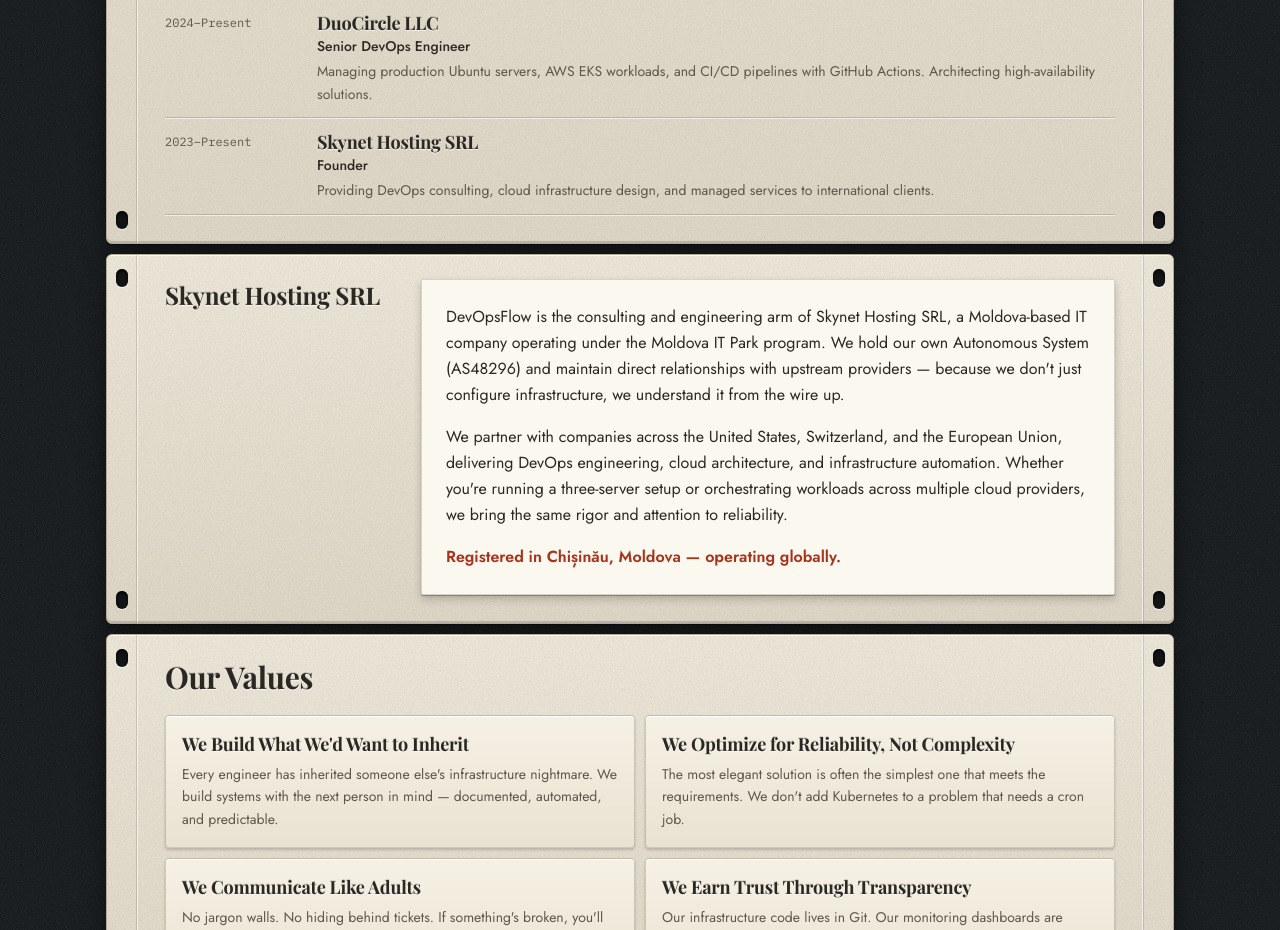
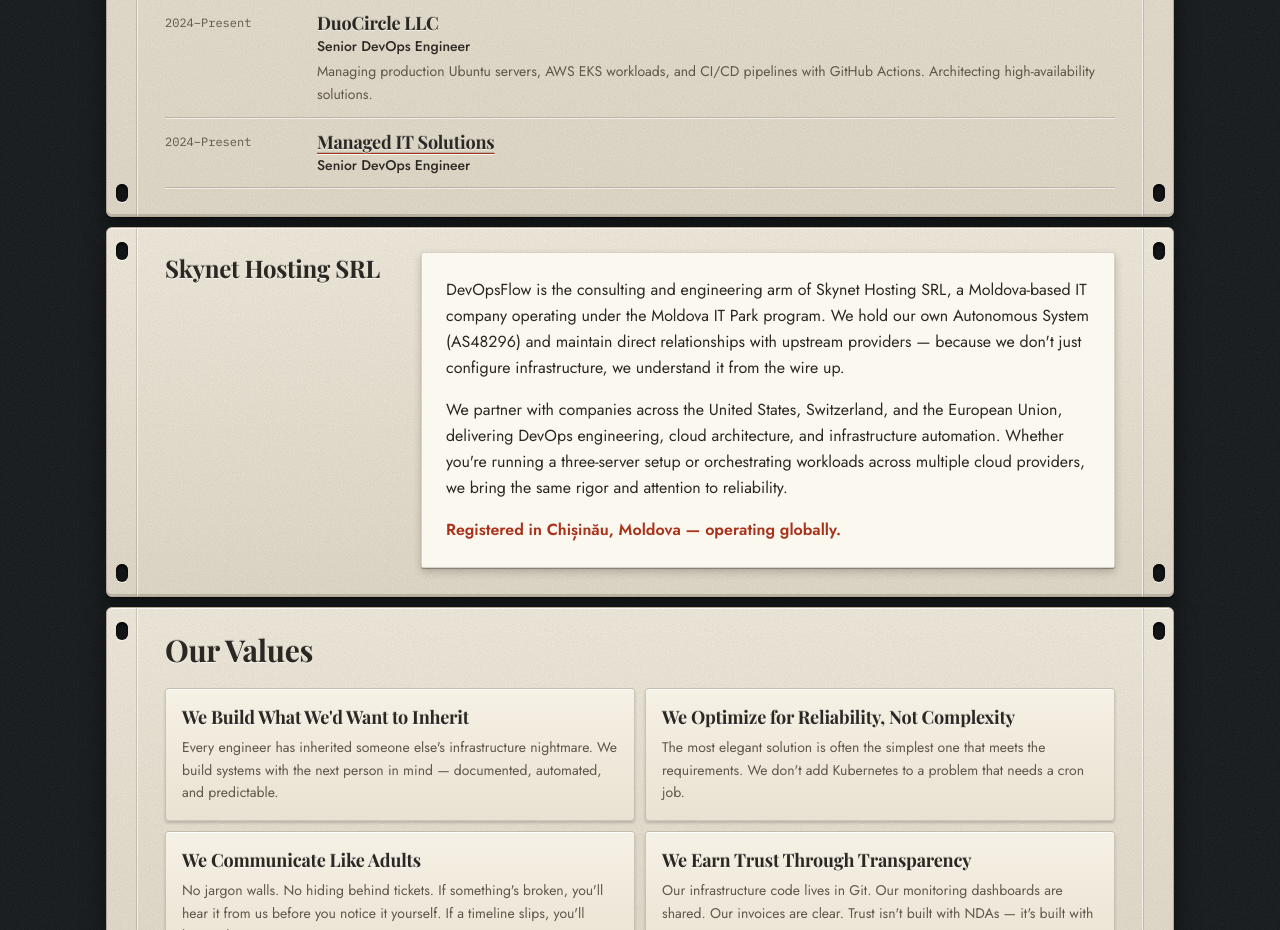
Before and after one commit to mcujba/devopsflow, a Next.js app: page /en/about in a window 1280 px wide. Shown: the part 2500-3430 px from the top of the page. Built offline with nearby package versions, Linux system fonts and the light colour scheme; no server answers; a web font is replaced by a local one.

Commit message:
feat: replace the Skynet Hosting founder entry with the Managed IT Solutions role
Co-Authored-By: Claude Opus 5.5 <noreply@anthropic.com>

```diff
--- a/messages/en.json
+++ b/messages/en.json
@@ -189,10 +189,9 @@
     "tl_duocircle_company": "DuoCircle LLC",
     "tl_duocircle_role": "Senior DevOps Engineer",
     "tl_duocircle_desc": "Managing production Ubuntu servers, AWS EKS workloads, and CI/CD pipelines with GitHub Actions. Architecting high-availability solutions.",
-    "tl_skynet_date": "2023–Present",
-    "tl_skynet_company": "Skynet Hosting SRL",
-    "tl_skynet_role": "Founder",
-    "tl_skynet_desc": "Providing DevOps consulting, cloud infrastructure design, and managed services to international clients.",
+    "tl_mit_date": "2024–Present",
+    "tl_mit_company": "Managed IT Solutions",
+    "tl_mit_role": "Senior DevOps Engineer",
     "certs_title": "Certified. Verified. Battle-Tested.",
     "certs_subtitle": "Every certification I hold was earned to solve a real engineering challenge — not to decorate a wall.",
     "cert_cka_name": "CKA — Certified Kubernetes Administrator",
--- a/messages/ro.json
+++ b/messages/ro.json
@@ -189,10 +189,9 @@
     "tl_duocircle_company": "DuoCircle LLC",
     "tl_duocircle_role": "Senior DevOps Engineer",
     "tl_duocircle_desc": "Administrez servere de producție Ubuntu, workload-uri AWS EKS și pipeline-uri CI/CD cu GitHub Actions. Arhitectez soluții de high-availability.",
-    "tl_skynet_date": "2023–Prezent",
-    "tl_skynet_company": "Skynet Hosting SRL",
-    "tl_skynet_role": "Fondator",
-    "tl_skynet_desc": "Ofer consultanță DevOps, design de infrastructură cloud și servicii managed clienților internaționali.",
+    "tl_mit_date": "2024–Prezent",
+    "tl_mit_company": "Managed IT Solutions",
+    "tl_mit_role": "Senior DevOps Engineer",
     "certs_title": "Certificate. Verificabile. Testate în Luptă.",
     "certs_subtitle": "Fiecare certificare pe care o dețin a fost obținută pentru a rezolva o provocare reală de inginerie — nu pentru a decora un perete.",
     "cert_cka_name": "CKA — Certified Kubernetes Administrator",
--- a/messages/ru.json
+++ b/messages/ru.json
@@ -189,10 +189,9 @@
     "tl_duocircle_company": "DuoCircle LLC",
     "tl_duocircle_role": "Senior DevOps Engineer",
     "tl_duocircle_desc": "Управляю продакшн-серверами Ubuntu, рабочими нагрузками AWS EKS и CI/CD-пайплайнами с GitHub Actions. Проектирую решения высокой доступности.",
-    "tl_skynet_date": "2023–Настоящее время",
-    "tl_skynet_company": "Skynet Hosting SRL",
-    "tl_skynet_role": "Основатель",
-    "tl_skynet_desc": "Предоставляю DevOps-консалтинг, проектирование облачной инфраструктуры и managed-услуги международным клиентам.",
+    "tl_mit_date": "2024–Настоящее время",
+    "tl_mit_company": "Managed IT Solutions",
+    "tl_mit_role": "Senior DevOps Engineer",
     "certs_title": "Сертифицировано. Проверяемо. Испытано в Бою.",
     "certs_subtitle": "Каждая моя сертификация была получена для решения реальной инженерной задачи — а не для украшения стены.",
     "cert_cka_name": "CKA — Certified Kubernetes Administrator",
--- a/src/components/about/about-sections.tsx
+++ b/src/components/about/about-sections.tsx
@@ -94,8 +94,14 @@ export function AboutProcess() {
 
 const timelineEntries = [
   "moldtelecom", "orange", "saltedge",
-  "gilat", "alexhost", "ebs", "duocircle", "skynet",
+  "gilat", "alexhost", "ebs", "duocircle", "mit",
 ] as const;
+
+type TimelineKey = (typeof timelineEntries)[number];
+
+/** Company sites worth linking, and entries that have no description line. */
+const timelineLinks: Partial<Record<TimelineKey, string>> = { mit: "https://mitdev.md" };
+const withoutDescription: ReadonlySet<TimelineKey> = new Set(["mit"]);
 
 export function AboutTimeline() {
   const t = useTranslations("AboutPage");
@@ -108,9 +114,24 @@ export function AboutTimeline() {
           <li key={key} className="grid gap-x-6 gap-y-1 py-3 sm:grid-cols-[8rem_minmax(0,1fr)]">
             <p className="font-mono text-xs text-ink-muted sm:pt-1">{t(`tl_${key}_date`)}</p>
             <div>
-              <h3 className="display text-lg leading-snug">{t(`tl_${key}_company`)}</h3>
+              <h3 className="display text-lg leading-snug">
+                {timelineLinks[key] ? (
+                  <a
+                    href={timelineLinks[key]}
+                    target="_blank"
+                    rel="noopener noreferrer"
+                    className="underline decoration-red underline-offset-4"
+                  >
+                    {t(`tl_${key}_company`)}
+                  </a>
+                ) : (
+                  t(`tl_${key}_company`)
+                )}
+              </h3>
               <p className="text-sm font-medium">{t(`tl_${key}_role`)}</p>
-              <p className="mt-1 text-sm leading-relaxed text-ink-muted">{t(`tl_${key}_desc`)}</p>
+              {!withoutDescription.has(key) && (
+                <p className="mt-1 text-sm leading-relaxed text-ink-muted">{t(`tl_${key}_desc`)}</p>
+              )}
             </div>
           </li>
         ))}
```
Also changed, not shown: 1 other file (tests, documents, lock files or other folders).
